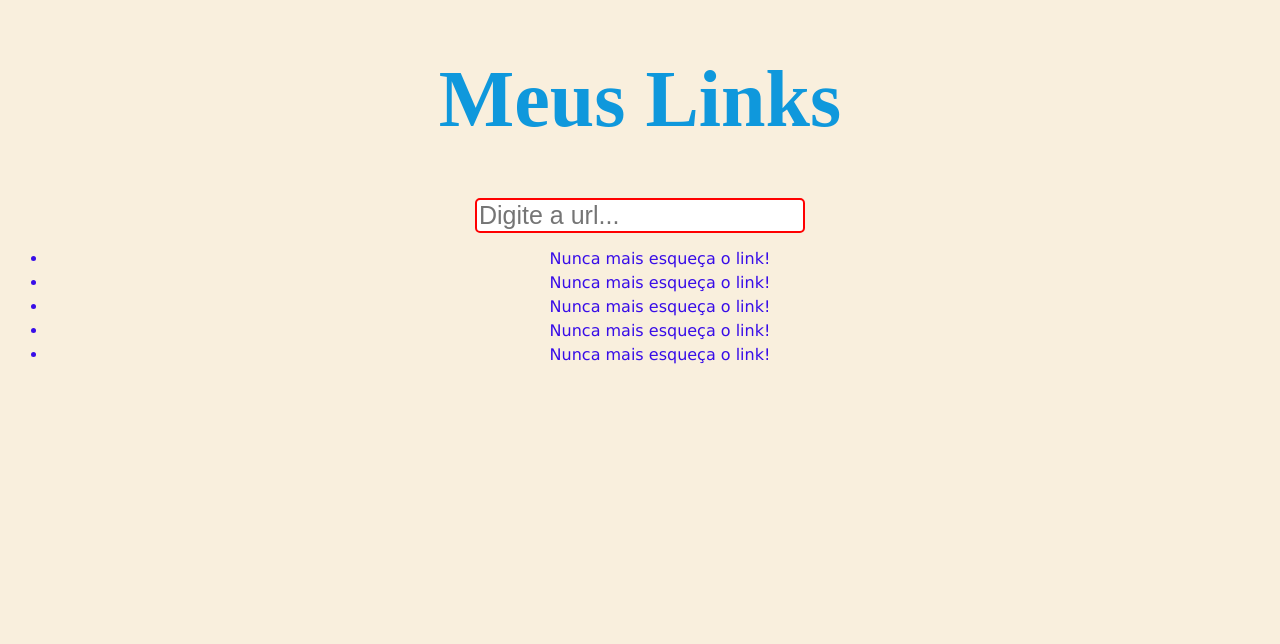
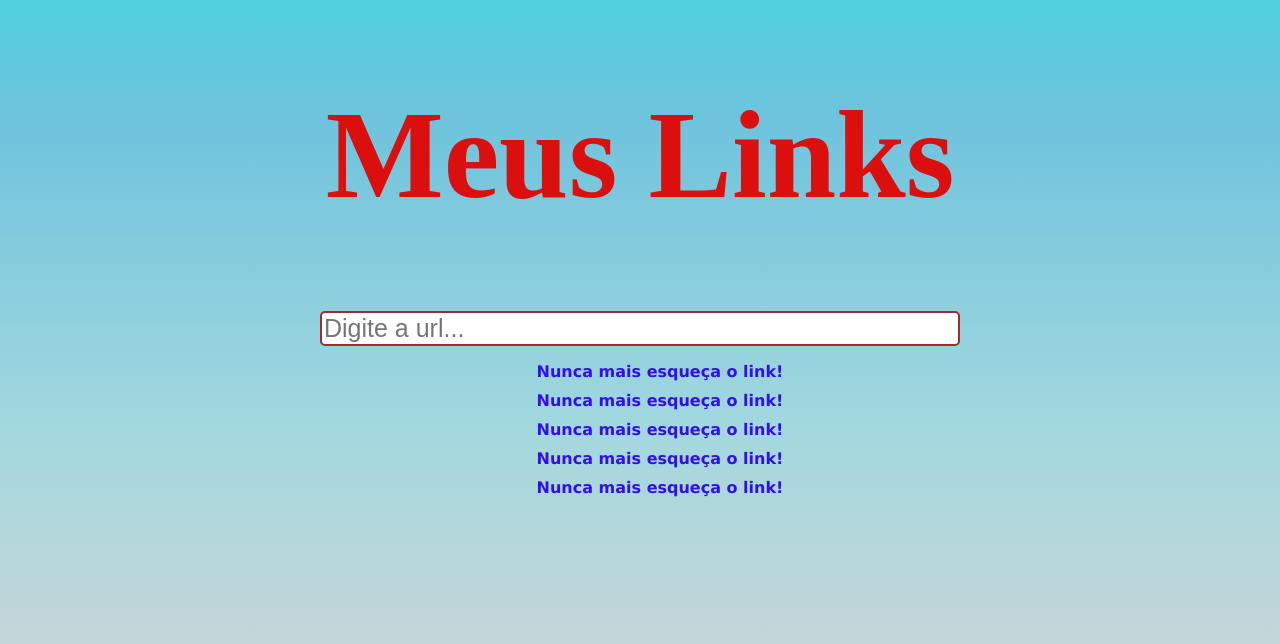
Before and after one commit to johnbom1/back-end-avan-ado, a website: page project-favorites/public/index.html in a window 1280 px wide. Drawn offline with Linux system fonts and the light colour scheme.

Commit message:
atualizando cores do proejto.

```diff
--- a/project-favorites/public/style.css
+++ b/project-favorites/public/style.css
@@ -1,35 +1,43 @@
 body{
-    background-color: rgb(249, 239, 221);
+    background: rgb(2,0,36);
+    background: rgb(80,208,221);
+    background: linear-gradient(180deg, rgba(80,208,221,1) 0%, rgba(111,195,221,1) 15%, rgba(163,216,222,1) 54%, rgba(203,213,215,1) 85%);
     background-size: cover;
 }
 
 body h1 {
-    color: rgb(15, 152, 220);
-    font-size: 80px;
+    color: rgb(220, 15, 15);
+    font-size: 125px;
     text-align: center;
 }
 
 body input {
-    border-style: double;
     border-radius: 5px;
-    border: 2px solid red;
+    border: 2px solid;
+    border-color: brown;
     margin-left: auto;
     margin-right: auto;
     display: block;
     align-items: center;
     font-size: 25px;
+    width: 50%
 }
 
 body ul li {
-    color: rgb(56, 13, 232);
-    margin-block: 5px;
+    color: rgb(49, 16, 236);
+    margin-block: 10px;
     text-align: center;
-    font-family: Verdana,Geneva, Tahoma, sans-serif;
+    font-family: 'Lucida Sans', 'Lucida Sans Regular', 'Lucida Grande', 'Lucida Sans Unicode', Geneva, Verdana, sans-serif;
+    list-style-type: none;
+    display: block;
+    font-weight: bold;
+}
 
-
+body ul li:hover {
+    color: rgb(220, 15, 15);
+    font-weight: bold;
 }
 
 html {
     min-height: 100%;
-
  }
```
